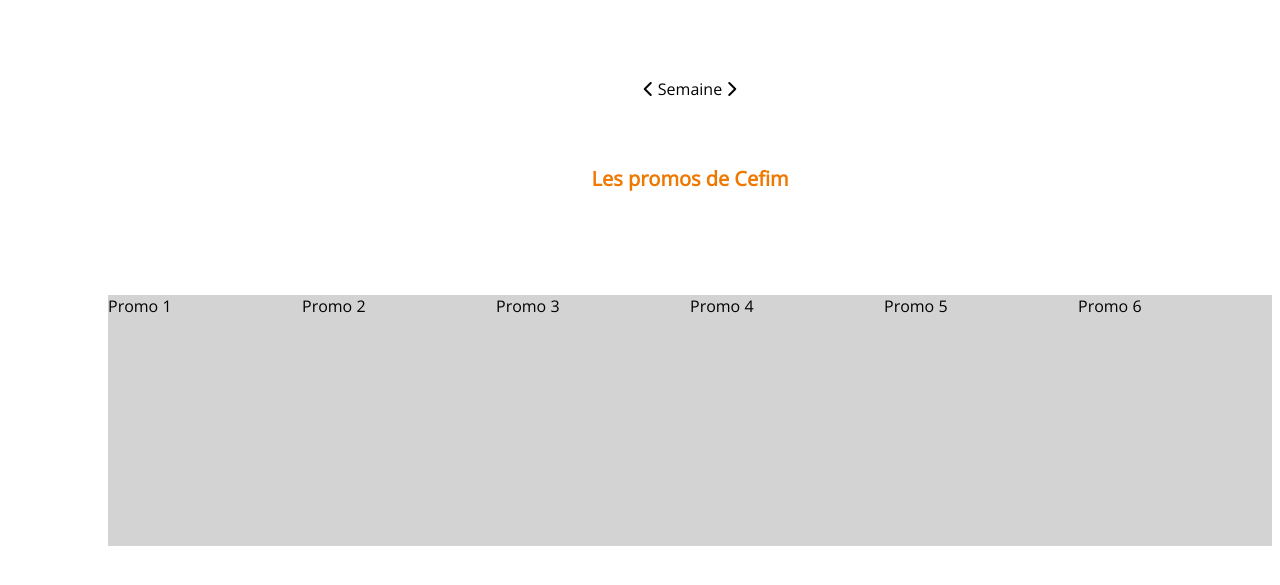
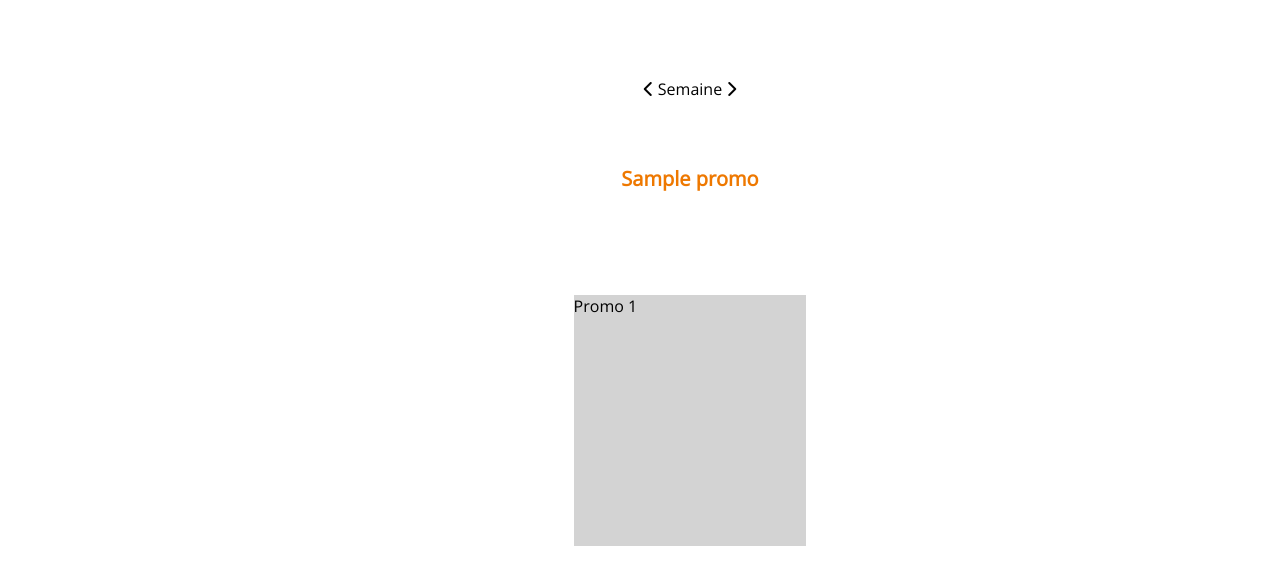
Before and after one commit to solenne2404/ContentPasContent, a Flask app: template Flask/app/templates/promo.html in a window 1280 px wide. Shown: the part 64-649 px from the top of the page. Run offline with Flask 2, Linux system fonts and the light colour scheme; tables that the repository leaves empty hold one stand-in row (values such as "Sample post"); the template is opened without the code that fills it: values that come from a table or form of the project are taken from there, most other values are stand-ins (such as "Sample title", 1, 10 or a date in 2020); parts of the project's set-up code (start-up, migrations or seed data) failed here and were passed over; some libraries are stand-ins or nearby versions.

Commit message:
route vers chq promo

```diff
--- a/Flask/app/routes.py
+++ b/Flask/app/routes.py
@@ -6,7 +6,7 @@
 from werkzeug.urls import url_parse
 
 
-promo = Promo.query.order_by(Promo.name).all()
+promos = Promo.query.order_by(Promo.name).all()
 
 
 
@@ -16,7 +16,7 @@
 @login_required
 def index():
 
-    return render_template('index.html', title='Home', Promo=promo)
+    return render_template('index.html', title='Home', Promos=promos)
 
 @app.route('/login', methods=['GET', 'POST'])
 def login():
@@ -33,7 +33,7 @@
         if not next_page or url_parse(next_page).netloc != '':
             next_page = url_for('index')
         return redirect(url_for('index'))
-    return render_template('login.html', title='Sign In', form=form, Promo=promo)
+    return render_template('login.html', title='Sign In', form=form, Promos=promos)
 
 @app.route('/logout')
 def logout():
@@ -52,4 +52,9 @@
         db.session.commit()
         flash('Congratulations, you are now a registered user!')
         return redirect(url_for('login'))
-    return render_template('register.html', title='Register', form=form, Promo=promo)
+    return render_template('register.html', title='Register', form=form, Promos=promos)
+
+@app.route('/promo/<name>')
+def show_promo(name):
+    promo = Promo.query.filter_by(name=name).first_or_404()
+    return render_template('promo.html', promo=promo, Promos=promos)
--- a/Flask/app/templates/base.html
+++ b/Flask/app/templates/base.html
@@ -49,8 +49,8 @@
                     <i class="fa fa-caret-down"></i>
                 </button>
                 <div class="dropdown-content">
-                    {% for promoname in Promo %}
-                        <a href="#">{{ promoname.name }}</a>
+                    {% for promos in Promos %}
+                        <a href="{{ url_for('show_promo', name=promos.name)}}">{{ promos.name }}</a>
                     {% endfor %}
 
                 </div>
--- a/Flask/app/templates/promo.html
+++ b/Flask/app/templates/promo.html
@@ -2,14 +2,11 @@
 
 {% block content %}
 
-        <h1 class="homeTitle">Les promos de Cefim</h1>
+        <h1 class="homeTitle">{{promo.name}}</h1>
         <div class="allIndicator">
-                <div id="allIndicator1">Promo 1</div>
-                <div id="allIndicator2">Promo 2</div>
-                <div id="allIndicator3">Promo 3</div>
-                <div id="allIndicator4">Promo 4</div>
-                <div id="allIndicator5">Promo 5</div>
-                <div id="allIndicator6">Promo 6</div>
+
+                <div id="promosdiag">Promo 1</div>
+
         </div>
 
         <div class="weekNav">
```
